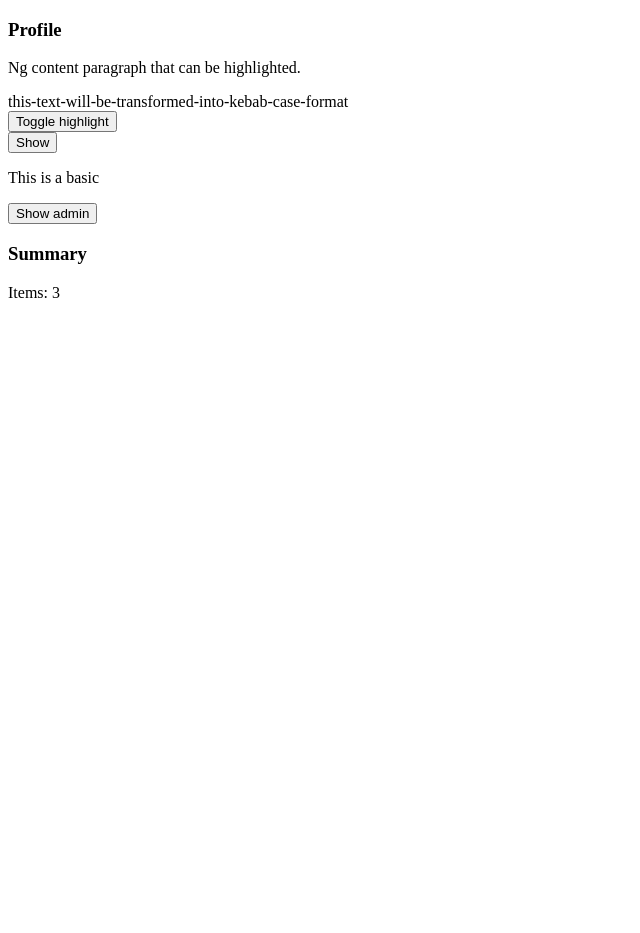
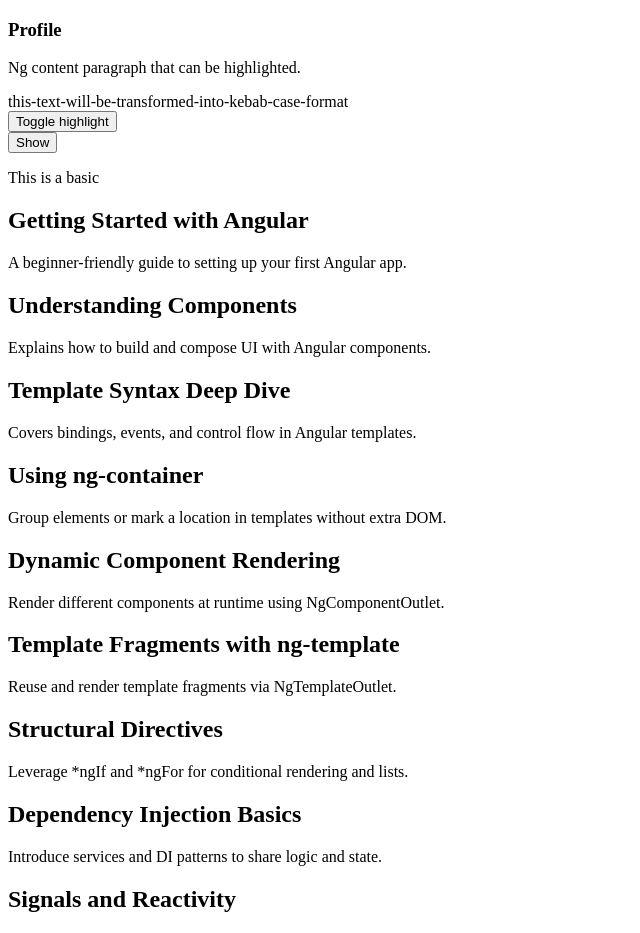
Before and after one commit to xsczk/angular-app, an Angular app: page / in a window 1280 px wide. Shown: the top 933 px of the page, without its empty margins (0-640 px from the left). Before the commit the page ends 800 px from the top, so only its background shows below. Built offline with nearby package versions, Linux system fonts and the light colour scheme.

Commit message:
structural directives with ng-container

```diff
--- /dev/null
+++ b/src/app/mock/data.ts
@@ -0,0 +1,13 @@
+// mockData.ts (or mockData.js)
+export const mockItems = [
+  { title: "Getting Started with Angular", description: "A beginner-friendly guide to setting up your first Angular app." },
+  { title: "Understanding Components", description: "Explains how to build and compose UI with Angular components." },
+  { title: "Template Syntax Deep Dive", description: "Covers bindings, events, and control flow in Angular templates." },
+  { title: "Using ng-container", description: "Group elements or mark a location in templates without extra DOM." },
+  { title: "Dynamic Component Rendering", description: "Render different components at runtime using NgComponentOutlet." },
+  { title: "Template Fragments with ng-template", description: "Reuse and render template fragments via NgTemplateOutlet." },
+  { title: "Structural Directives", description: "Leverage *ngIf and *ngFor for conditional rendering and lists." },
+  { title: "Dependency Injection Basics", description: "Introduce services and DI patterns to share logic and state." },
+  { title: "Signals and Reactivity", description: "Model reactive state with signals for predictable UI updates." },
+  { title: "Performance Best Practices", description: "Optimize change detection, lazy load routes, and use defer." }
+];
--- a/src/app/outlet/my-outlet.component.ts
+++ b/src/app/outlet/my-outlet.component.ts
@@ -8,16 +8,28 @@
   TemplateRef,
   ViewContainerRef
 } from '@angular/core';
-import {NgTemplateOutlet} from '@angular/common';
+import {NgFor, NgIf, NgTemplateOutlet} from '@angular/common';
+import {mockItems} from '../mock/data';
 
 @Component({
   selector: 'my-outlet',
   template: `
     <button (click)="showFragment()">Show</button>
     <ng-container [ngTemplateOutlet]="profileTemplate()"></ng-container>
+    <!-- ngIf intent to remove in v22-->
+    <ng-container *ngIf="isAdmin()">
+      <h1>Admin dashboard</h1>
+    </ng-container>
+    <ng-container>
+      @for (item of mockItems; track item.description; let idx = $index) {
+        <h2>{{ item.title }}</h2>
+        <p>{{ item.description }}</p>
+      }
+    </ng-container>
   `,
   imports: [
-    NgTemplateOutlet
+    NgTemplateOutlet,
+    NgIf,
   ],
   standalone: true
 })
@@ -43,4 +55,6 @@
       console.warn(`Could not create fragment from ${e}`)
     }
   }
+
+  protected readonly mockItems = mockItems;
 }
```
